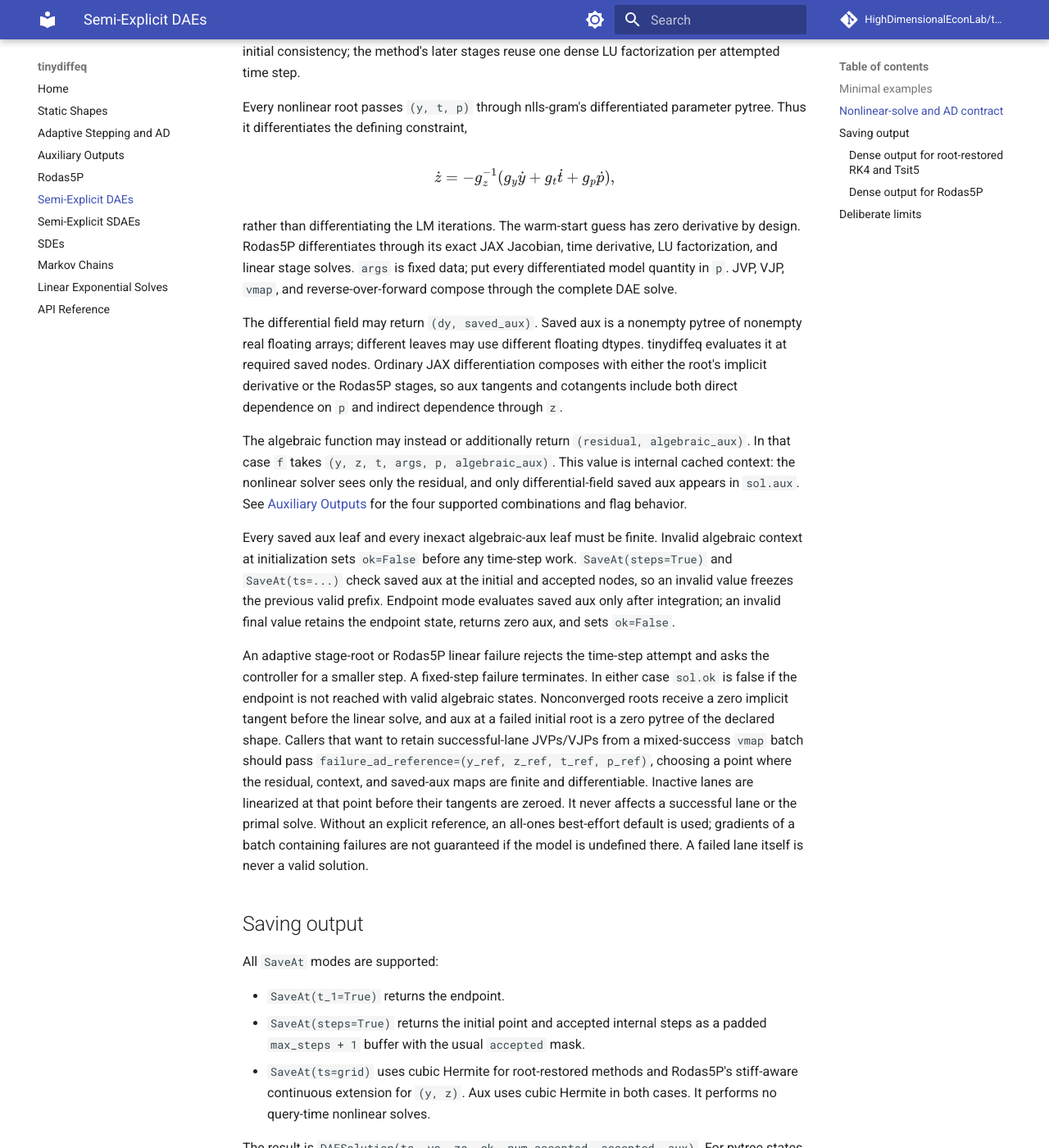
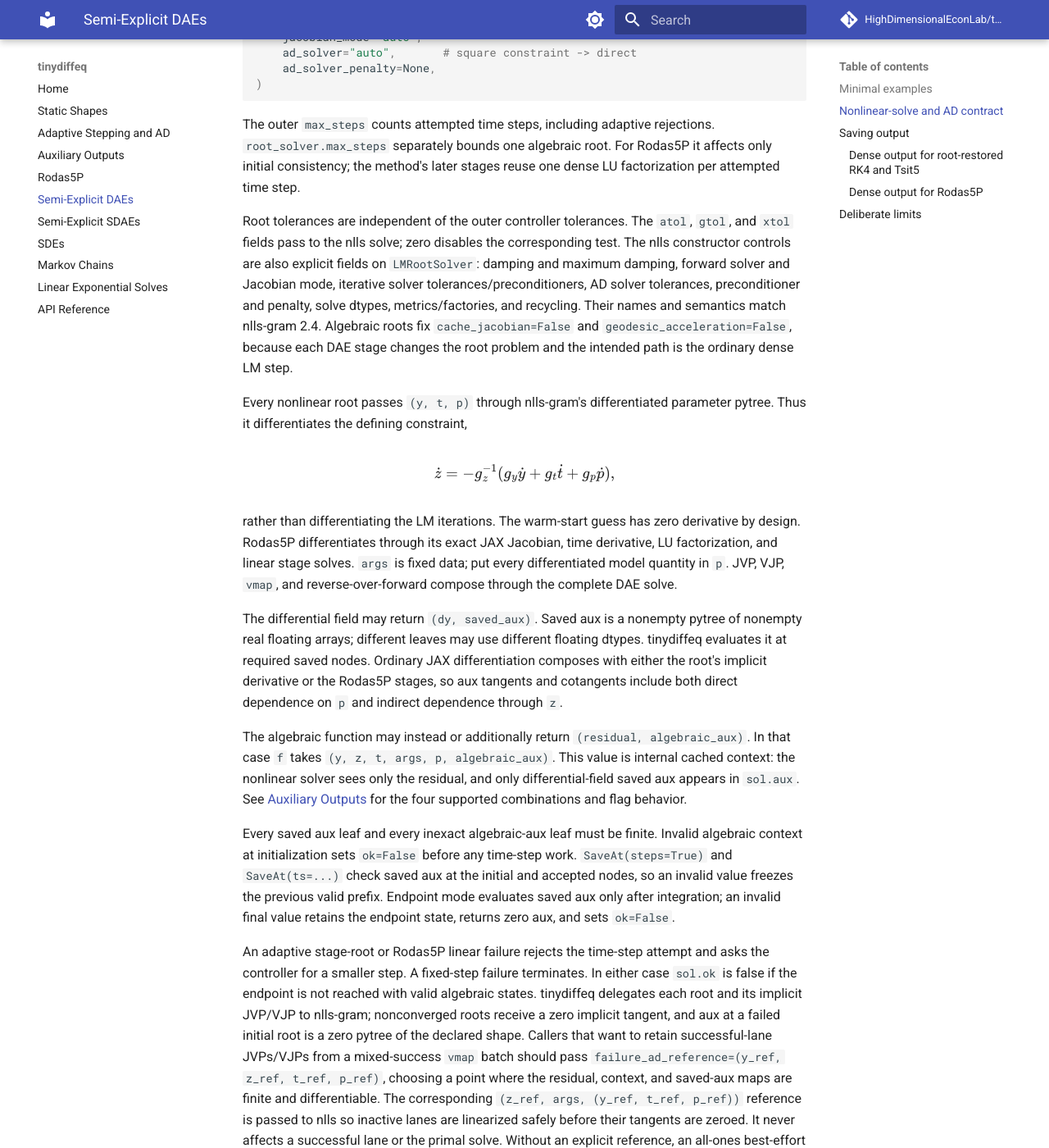
Before and after one commit to HighDimensionalEconLab/tinydiffeq, an MkDocs documentation site: the page built from docs/dae.md, in a window 1280 px wide and 1400 px high, scrolled down 2053 px. Shown: the whole window at 82% size. Built offline with MkDocs 1.6.1 and Material for MkDocs 9.7.7, drawn with Linux system fonts in a browser that asks for light colours; comment, search, counter and statistics services are not loaded; some of the changed text lies outside the part shown.

Commit message:
feat: use direct implicit AD for algebraic roots

````diff
--- a/docs/dae.md
+++ b/docs/dae.md
@@ -16,9 +16,10 @@ linearly implicit Rodas5P with fixed or adaptive control.
 
 The algebraic solve uses
 [`nlls-gram`](https://highdimensionaleconlab.github.io/nlls_gram/)'s
-general Levenberg–Marquardt solver with `linear_solver="augmented_qr"`: a direct
-augmented-QR damped step for the
-primal root and a direct implicit Jacobian solve for derivatives.
+general Levenberg–Marquardt solver. The default `linear_solver="auto"` selects
+the dense normal-Cholesky form for the square algebraic system, while
+`ad_solver="auto"` resolves every square system to a general nonsymmetric
+direct solve of the algebraic Jacobian. No implicit ridge is added by default.
 
 Rodas5P is a JAX adaptation of Steinebach's method following SciML's
 [`OrdinaryDiffEqRosenbrock`](https://github.com/SciML/OrdinaryDiffEq.jl/tree/master/lib/OrdinaryDiffEqRosenbrock)
@@ -94,7 +95,13 @@ from tinydiffeq import LMRootSolver
 root_solver = LMRootSolver(
     max_steps=8,
     atol=None,          # 1e-6 float32, 1e-10 float64
+    gtol=0.0,           # disabled
+    xtol=0.0,           # disabled
     init_damping=1e-3,
+    linear_solver="auto",
+    jacobian_mode="auto",
+    ad_solver="auto",       # square constraint -> direct
+    ad_solver_penalty=None,
 )
 ```
 
@@ -102,6 +109,17 @@ The outer `max_steps` counts attempted time steps, including adaptive
 rejections. `root_solver.max_steps` separately bounds one algebraic root. For
 Rodas5P it affects only initial consistency; the method's later stages reuse
 one dense LU factorization per attempted time step.
+
+Root tolerances are independent of the outer controller tolerances. The
+`atol`, `gtol`, and `xtol` fields pass to the nlls solve; zero disables the
+corresponding test. The nlls constructor controls are also explicit fields on
+`LMRootSolver`: damping and maximum damping, forward solver and Jacobian mode,
+iterative solver tolerances/preconditioners, AD solver tolerances,
+preconditioner and penalty, solve dtypes, metrics/factories, and recycling.
+Their names and semantics match nlls-gram 2.4. Algebraic roots fix
+`cache_jacobian=False` and `geodesic_acceleration=False`, because each DAE
+stage changes the root problem and the intended path is the ordinary dense LM
+step.
 
 Every nonlinear root passes `(y, t, p)` through nlls-gram's differentiated parameter
 pytree. Thus it differentiates the defining constraint,
@@ -141,18 +159,18 @@ final value retains the endpoint state, returns zero aux, and sets `ok=False`.
 An adaptive stage-root or Rodas5P linear failure rejects the time-step attempt
 and asks the controller for a smaller step. A fixed-step failure terminates.
 In either case `sol.ok` is false if the endpoint is not reached with valid
-algebraic states. Nonconverged roots receive a zero implicit tangent before
-the linear solve, and aux at a failed initial root is a zero pytree of the
-declared shape. Callers that want to retain successful-lane JVPs/VJPs from a
-mixed-success `vmap` batch should pass
+algebraic states. tinydiffeq delegates each root and its implicit JVP/VJP to
+nlls-gram; nonconverged roots receive a zero implicit tangent, and aux at a
+failed initial root is a zero pytree of the declared shape. Callers that want
+to retain successful-lane JVPs/VJPs from a mixed-success `vmap` batch should pass
 `failure_ad_reference=(y_ref, z_ref, t_ref, p_ref)`, choosing a point where
 the residual, context, and saved-aux maps are finite and differentiable.
-Inactive lanes are linearized at that point before their tangents are zeroed.
-It never affects a successful lane or the primal solve. Without an explicit
-reference, an
-all-ones best-effort default is used; gradients of a batch containing failures
-are not guaranteed if the model is undefined there. A failed lane itself is
-never a valid solution.
+The corresponding `(z_ref, args, (y_ref, t_ref, p_ref))` reference is passed
+to nlls so inactive lanes are linearized safely before their tangents are
+zeroed. It never affects a successful lane or the primal solve. Without an
+explicit reference, an all-ones best-effort default is used; gradients of a
+batch containing failures are not guaranteed if the model is undefined there.
+A failed lane itself is never a valid solution.
 
 ## Saving output
 
--- a/pyproject.toml
+++ b/pyproject.toml
@@ -29,8 +29,11 @@ classifiers = [
 ]
 dependencies = [
     "jax>=0.7.0",
-    "nlls-gram>=2.2.0",
+    "nlls-gram>=2.4.0",
 ]
+
+[tool.uv.sources]
+nlls-gram = { path = "../nlls_gram", editable = true }
 
 [project.urls]
 Homepage = "https://github.com/HighDimensionalEconLab/tinydiffeq"
````
Also changed, not shown: benchmarks/results/2026-07-20_nlls-2.3.0_pre-proposed-changes.md (added, +25 -0 lines), benchmarks/results/2026-07-20_nlls-2.4.0_explicit-direct-auto-final.md (added, +48 -0 lines), docs/llms.txt (+1 -1 lines), docs/sdae.md (+3 -0 lines), 8 other files.
